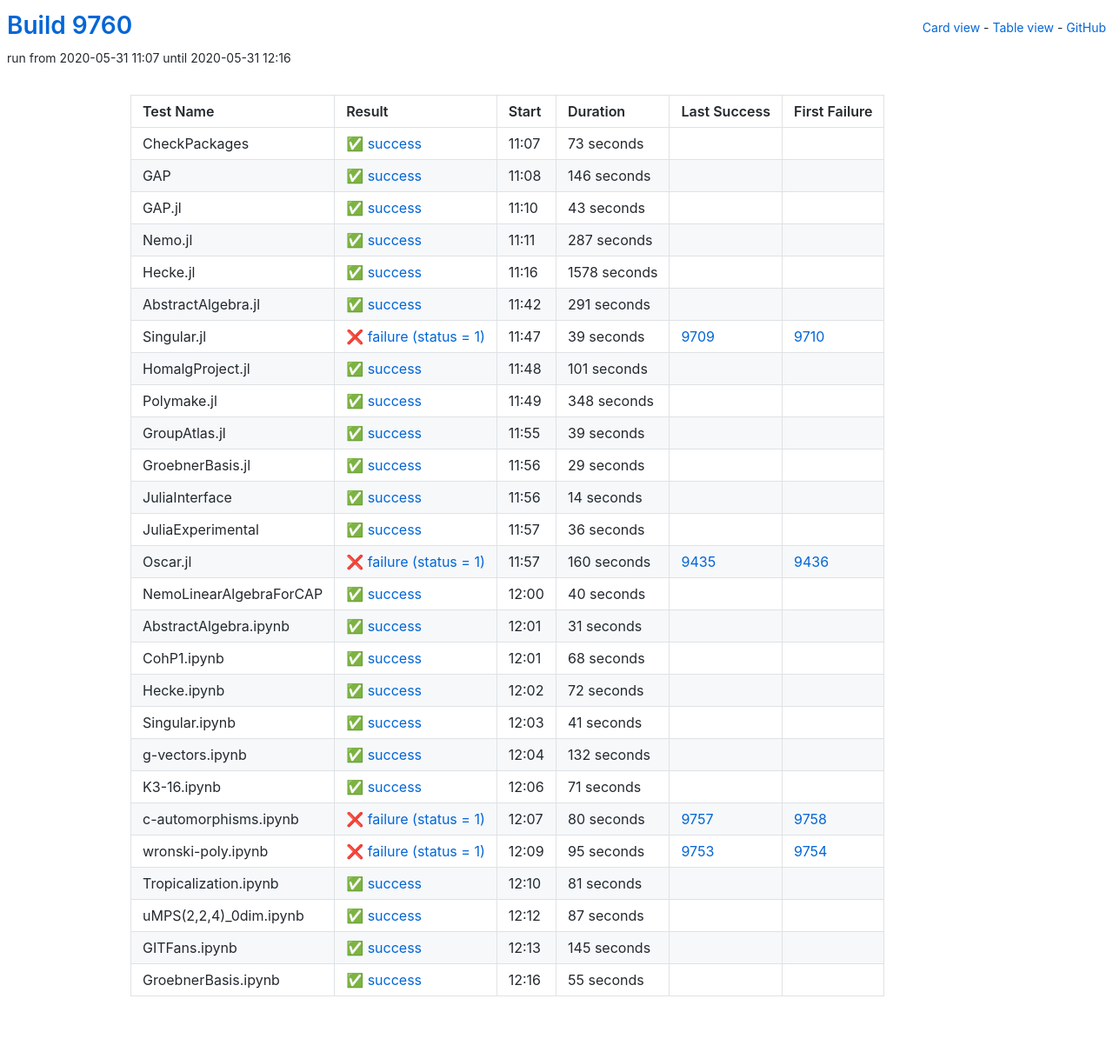
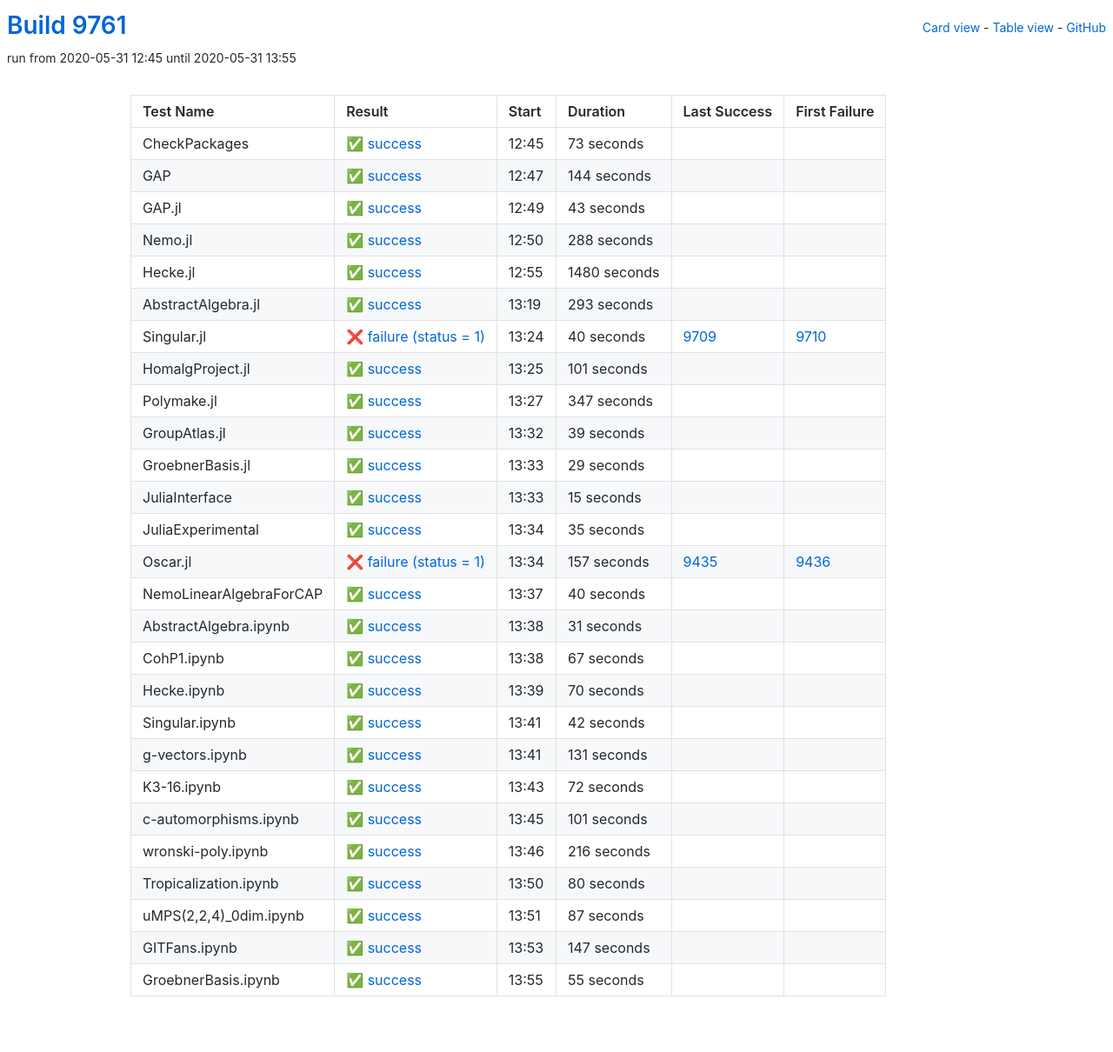
Before and after one commit to oscar-system/oscar-ci-status, a Jekyll site: the page built from table.html, in a window 1280 px wide. Shown: the whole page at 87% size. Built offline with Jekyll 4.4.1, drawn with Linux system fonts in a browser that asks for light colours.

Commit message:
Build 9761

```diff
--- a/_data/ci.yml
+++ b/_data/ci.yml
@@ -1,5 +1,5 @@
-build: 9760
-build_url: https://oscarci.mathematik.uni-kl.de/job/oscar/9760/
+build: 9761
+build_url: https://oscarci.mathematik.uni-kl.de/job/oscar/9761/
 job: oscar
 tests:
 - duration: 73
@@ -9,21 +9,21 @@
   id: checkpackages
   last_success: false
   last_success_url: null
-  log: https://oscarci.mathematik.uni-kl.de/job/oscar/9760/artifact/logs/build-9760/CheckPackages.log
+  log: https://oscarci.mathematik.uni-kl.de/job/oscar/9761/artifact/logs/build-9761/CheckPackages.log
   name: CheckPackages
-  start: 2020-05-31 11:07
+  start: 2020-05-31 12:45
   status: success
   success: true
-- duration: 146
+- duration: 144
   exitcode: 0
   first_failure: false
   first_failure_url: null
   id: gap
   last_success: false
   last_success_url: null
-  log: https://oscarci.mathematik.uni-kl.de/job/oscar/9760/artifact/logs/build-9760/GAP.log
+  log: https://oscarci.mathematik.uni-kl.de/job/oscar/9761/artifact/logs/build-9761/GAP.log
   name: GAP
-  start: 2020-05-31 11:08
+  start: 2020-05-31 12:47
   status: success
   success: true
 - duration: 43
@@ -33,57 +33,57 @@
   id: gap-jl
   last_success: false
   last_success_url: null
-  log: https://oscarci.mathematik.uni-kl.de/job/oscar/9760/artifact/logs/build-9760/GAP.jl.log
+  log: https://oscarci.mathematik.uni-kl.de/job/oscar/9761/artifact/logs/build-9761/GAP.jl.log
   name: GAP.jl
-  start: 2020-05-31 11:10
+  start: 2020-05-31 12:49
   status: success
   success: true
-- duration: 287
+- duration: 288
   exitcode: 0
   first_failure: false
   first_failure_url: null
   id: nemo-jl
   last_success: false
   last_success_url: null
-  log: https://oscarci.mathematik.uni-kl.de/job/oscar/9760/artifact/logs/build-9760/Nemo.jl.log
+  log: https://oscarci.mathematik.uni-kl.de/job/oscar/9761/artifact/logs/build-9761/Nemo.jl.log
   name: Nemo.jl
-  start: 2020-05-31 11:11
+  start: 2020-05-31 12:50
   status: success
   success: true
-- duration: 1578
+- duration: 1480
   exitcode: 0
   first_failure: false
   first_failure_url: null
   id: hecke-jl
   last_success: false
   last_success_url: null
-  log: https://oscarci.mathematik.uni-kl.de/job/oscar/9760/artifact/logs/build-9760/Hecke.jl.log
+  log: https://oscarci.mathematik.uni-kl.de/job/oscar/9761/artifact/logs/build-9761/Hecke.jl.log
   name: Hecke.jl
-  start: 2020-05-31 11:16
+  start: 2020-05-31 12:55
   status: success
   success: true
-- duration: 291
+- duration: 293
   exitcode: 0
   first_failure: false
   first_failure_url: null
   id: abstractalgebra-jl
   last_success: false
   last_success_url: null
-  log: https://oscarci.mathematik.uni-kl.de/job/oscar/9760/artifact/logs/build-9760/AbstractAlgebra.jl.log
+  log: https://oscarci.mathematik.uni-kl.de/job/oscar/9761/artifact/logs/build-9761/AbstractAlgebra.jl.log
   name: AbstractAlgebra.jl
-  start: 2020-05-31 11:42
+  start: 2020-05-31 13:19
   status: success
   success: true
-- duration: 39
+- duration: 40
   exitcode: 1
   first_failure: 9710
   first_failure_url: https://oscarci.mathematik.uni-kl.de/job/oscar/9710/
   id: singular-jl
   last_success: 9709
   last_success_url: https://oscarci.mathematik.uni-kl.de/job/oscar/9709/
-  log: https://oscarci.mathematik.uni-kl.de/job/oscar/9760/artifact/logs/build-9760/Singular.jl.log
+  log: https://oscarci.mathematik.uni-kl.de/job/oscar/9761/artifact/logs/build-9761/Singular.jl.log
   name: Singular.jl
-  start: 2020-05-31 11:47
+  start: 2020-05-31 13:24
   status: failure
   success: false
 - duration: 101
@@ -93,21 +93,21 @@
   id: homalgproject-jl
   last_success: false
   last_success_url: null
-  log: https://oscarci.mathematik.uni-kl.de/job/oscar/9760/artifact/logs/build-9760/HomalgProject.jl.log
+  log: https://oscarci.mathematik.uni-kl.de/job/oscar/9761/artifact/logs/build-9761/HomalgProject.jl.log
   name: HomalgProject.jl
-  start: 2020-05-31 11:48
+  start: 2020-05-31 13:25
   status: success
   success: true
-- duration: 348
+- duration: 347
   exitcode: 0
   first_failure: false
   first_failure_url: null
   id: polymake-jl
   last_success: false
   last_success_url: null
-  log: https://oscarci.mathematik.uni-kl.de/job/oscar/9760/artifact/logs/build-9760/Polymake.jl.log
+  log: https://oscarci.mathematik.uni-kl.de/job/oscar/9761/artifact/logs/build-9761/Polymake.jl.log
   name: Polymake.jl
-  start: 2020-05-31 11:49
+  start: 2020-05-31 13:27
   status: success
   success: true
 - duration: 39
@@ -117,9 +117,9 @@
   id: groupatlas-jl
   last_success: false
   last_success_url: null
-  log: https://oscarci.mathematik.uni-kl.de/job/oscar/9760/artifact/logs/build-9760/GroupAtlas.jl.log
+  log: https://oscarci.mathematik.uni-kl.de/job/oscar/9761/artifact/logs/build-9761/GroupAtlas.jl.log
   name: GroupAtlas.jl
-  start: 2020-05-31 11:55
+  start: 2020-05-31 13:32
   status: success
   success: true
 - duration: 29
@@ -129,45 +129,45 @@
   id: groebnerbasis-jl
   last_success: false
   last_success_url: null
-  log: https://oscarci.mathematik.uni-kl.de/job/oscar/9760/artifact/logs/build-9760/GroebnerBasis.jl.log
+  log: https://oscarci.mathematik.uni-kl.de/job/oscar/9761/artifact/logs/build-9761/GroebnerBasis.jl.log
   name: GroebnerBasis.jl
-  start: 2020-05-31 11:56
+  start: 2020-05-31 13:33
   status: success
   success: true
-- duration: 14
+- duration: 15
   exitcode: 0
   first_failure: false
   first_failure_url: null
   id: juliainterface
   last_success: false
   last_success_url: null
-  log: https://oscarci.mathematik.uni-kl.de/job/oscar/9760/artifact/logs/build-9760/JuliaInterface.log
+  log: https://oscarci.mathematik.uni-kl.de/job/oscar/9761/artifact/logs/build-9761/JuliaInterface.log
   name: JuliaInterface
-  start: 2020-05-31 11:56
+  start: 2020-05-31 13:33
   status: success
   success: true
-- duration: 36
+- duration: 35
   exitcode: 0
   first_failure: false
   first_failure_url: null
   id: juliaexperimental
   last_success: false
   last_success_url: null
-  log: https://oscarci.mathematik.uni-kl.de/job/oscar/9760/artifact/logs/build-9760/JuliaExperimental.log
+  log: https://oscarci.mathematik.uni-kl.de/job/oscar/9761/artifact/logs/build-9761/JuliaExperimental.log
   name: JuliaExperimental
-  start: 2020-05-31 11:57
+  start: 2020-05-31 13:34
   status: success
   success: true
-- duration: 160
+- duration: 157
   exitcode: 1
   first_failure: 9436
   first_failure_url: https://oscarci.mathematik.uni-kl.de/job/oscar/9436/
   id: oscar-jl
   last_success: 9435
   last_success_url: https://oscarci.mathematik.uni-kl.de/job/oscar/9435/
-  log: https://oscarci.mathematik.uni-kl.de/job/oscar/9760/artifact/logs/build-9760/Oscar.jl.log
+  log: https://oscarci.mathematik.uni-kl.de/job/oscar/9761/artifact/logs/build-9761/Oscar.jl.log
   name: Oscar.jl
-  start: 2020-05-31 11:57
+  start: 2020-05-31 13:34
   status: failure
   success: false
 - duration: 40
@@ -177,9 +177,9 @@
   id: nemolinearalgebraforcap
   last_success: false
   last_success_url: null
-  log: https://oscarci.mathematik.uni-kl.de/job/oscar/9760/artifact/logs/build-9760/NemoLinearAlgebraForCAP.log
+  log: https://oscarci.mathematik.uni-kl.de/job/oscar/9761/artifact/logs/build-9761/NemoLinearAlgebraForCAP.log
   name: NemoLinearAlgebraForCAP
-  start: 2020-05-31 12:00
+  start: 2020-05-31 13:37
   status: success
   success: true
 - duration: 31
@@ -189,105 +189,105 @@
   id: abstractalgebra-ipynb
   last_success: false
   last_success_url: null
-  log: https://oscarci.mathematik.uni-kl.de/job/oscar/9760/artifact/logs/build-9760/AbstractAlgebra.ipynb.log
+  log: https://oscarci.mathematik.uni-kl.de/job/oscar/9761/artifact/logs/build-9761/AbstractAlgebra.ipynb.log
   name: AbstractAlgebra.ipynb
-  start: 2020-05-31 12:01
+  start: 2020-05-31 13:38
   status: success
   success: true
-- duration: 68
+- duration: 67
   exitcode: 0
   first_failure: false
   first_failure_url: null
   id: cohp1-ipynb
   last_success: false
   last_success_url: null
-  log: https://oscarci.mathematik.uni-kl.de/job/oscar/9760/artifact/logs/build-9760/CohP1.ipynb.log
+  log: https://oscarci.mathematik.uni-kl.de/job/oscar/9761/artifact/logs/build-9761/CohP1.ipynb.log
   name: CohP1.ipynb
-  start: 2020-05-31 12:01
+  start: 2020-05-31 13:38
+  status: success
+  success: true
+- duration: 70
+  exitcode: 0
+  first_failure: false
+  first_failure_url: null
+  id: hecke-ipynb
+  last_success: false
+  last_success_url: null
+  log: https://oscarci.mathematik.uni-kl.de/job/oscar/9761/artifact/logs/build-9761/Hecke.ipynb.log
+  name: Hecke.ipynb
+  start: 2020-05-31 13:39
+  status: success
+  success: true
+- duration: 42
+  exitcode: 0
+  first_failure: false
+  first_failure_url: null
+  id: singular-ipynb
+  last_success: false
+  last_success_url: null
+  log: https://oscarci.mathematik.uni-kl.de/job/oscar/9761/artifact/logs/build-9761/Singular.ipynb.log
+  name: Singular.ipynb
+  start: 2020-05-31 13:41
+  status: success
+  success: true
+- duration: 131
+  exitcode: 0
+  first_failure: false
+  first_failure_url: null
+  id: g-vectors-ipynb
+  last_success: false
+  last_success_url: null
+  log: https://oscarci.mathematik.uni-kl.de/job/oscar/9761/artifact/logs/build-9761/g-vectors.ipynb.log
+  name: g-vectors.ipynb
+  start: 2020-05-31 13:41
   status: success
   success: true
 - duration: 72
   exitcode: 0
   first_failure: false
   first_failure_url: null
-  id: hecke-ipynb
+  id: k3-16-ipynb
   last_success: false
   last_success_url: null
-  log: https://oscarci.mathematik.uni-kl.de/job/oscar/9760/artifact/logs/build-9760/Hecke.ipynb.log
-  name: Hecke.ipynb
-  start: 2020-05-31 12:02
+  log: https://oscarci.mathematik.uni-kl.de/job/oscar/9761/artifact/logs/build-9761/K3-16.ipynb.log
+  name: K3-16.ipynb
+  start: 2020-05-31 13:43
   status: success
   success: true
-- duration: 41
+- duration: 101
   exitcode: 0
   first_failure: false
   first_failure_url: null
-  id: singular-ipynb
+  id: c-automorphisms-ipynb
   last_success: false
   last_success_url: null
-  log: https://oscarci.mathematik.uni-kl.de/job/oscar/9760/artifact/logs/build-9760/Singular.ipynb.log
-  name: Singular.ipynb
-  start: 2020-05-31 12:03
+  log: https://oscarci.mathematik.uni-kl.de/job/oscar/9761/artifact/logs/build-9761/c-automorphisms.ipynb.log
+  name: c-automorphisms.ipynb
+  start: 2020-05-31 13:45
   status: success
   success: true
-- duration: 132
+- duration: 216
   exitcode: 0
   first_failure: false
   first_failure_url: null
-  id: g-vectors-ipynb
+  id: wronski-poly-ipynb
   last_success: false
   last_success_url: null
-  log: https://oscarci.mathematik.uni-kl.de/job/oscar/9760/artifact/logs/build-9760/g-vectors.ipynb.log
-  name: g-vectors.ipynb
-  start: 2020-05-31 12:04
-  status: success
-  success: true
-- duration: 71
-  exitcode: 0
-  first_failure: false
-  first_failure_url: null
-  id: k3-16-ipynb
-  last_success: false
-  last_success_url: null
-  log: https://oscarci.mathematik.uni-kl.de/job/oscar/9760/artifact/logs/build-9760/K3-16.ipynb.log
-  name: K3-16.ipynb
-  start: 2020-05-31 12:06
+  log: https://oscarci.mathematik.uni-kl.de/job/oscar/9761/artifact/logs/build-9761/wronski-poly.ipynb.log
+  name: wronski-poly.ipynb
+  start: 2020-05-31 13:46
   status: success
   success: true
 - duration: 80
-  exitcode: 1
-  first_failure: 9758
-  first_failure_url: https://oscarci.mathematik.uni-kl.de/job/oscar/9758/
-  id: c-automorphisms-ipynb
-  last_success: 9757
-  last_success_url: https://oscarci.mathematik.uni-kl.de/job/oscar/9757/
-  log: https://oscarci.mathematik.uni-kl.de/job/oscar/9760/artifact/logs/build-9760/c-automorphisms.ipynb.log
-  name: c-automorphisms.ipynb
-  start: 2020-05-31 12:07
-  status: failure
-  success: false
-- duration: 95
-  exitcode: 1
-  first_failure: 9754
-  first_failure_url: https://oscarci.mathematik.uni-kl.de/job/oscar/9754/
-  id: wronski-poly-ipynb
-  last_success: 9753
-  last_success_url: https://oscarci.mathematik.uni-kl.de/job/oscar/9753/
-  log: https://oscarci.mathematik.uni-kl.de/job/oscar/9760/artifact/logs/build-9760/wronski-poly.ipynb.log
-  name: wronski-poly.ipynb
-  start: 2020-05-31 12:09
-  status: failure
-  success: false
-- duration: 81
   exitcode: 0
   first_failure: false
   first_failure_url: null
   id: tropicalization-ipynb
   last_success: false
   last_success_url: null
-  log: https://oscarci.mathematik.uni-kl.de/job/oscar/9760/artifact/logs/build-9760/Tropicalization.ipynb.log
+  log: https://oscarci.mathematik.uni-kl.de/job/oscar/9761/artifact/logs/build-9761/Tropicalization.ipynb.log
   name: Tropicalization.ipynb
-  start: 2020-05-31 12:10
+  start: 2020-05-31 13:50
   status: success
   success: true
 - duration: 87
@@ -297,21 +297,21 @@
   id: umps-2-2-4-0dim-ipynb
   last_success: false
   last_success_url: null
-  log: https://oscarci.mathematik.uni-kl.de/job/oscar/9760/artifact/logs/build-9760/uMPS-2-2-4-_0dim.ipynb.log
+  log: https://oscarci.mathematik.uni-kl.de/job/oscar/9761/artifact/logs/build-9761/uMPS-2-2-4-_0dim.ipynb.log
   name: uMPS(2,2,4)_0dim.ipynb
-  start: 2020-05-31 12:12
+  start: 2020-05-31 13:51
   status: success
   success: true
-- duration: 145
+- duration: 147
   exitcode: 0
   first_failure: false
   first_failure_url: null
   id: gitfans-ipynb
   last_success: false
   last_success_url: null
-  log: https://oscarci.mathematik.uni-kl.de/job/oscar/9760/artifact/logs/build-9760/GITFans.ipynb.log
+  log: https://oscarci.mathematik.uni-kl.de/job/oscar/9761/artifact/logs/build-9761/GITFans.ipynb.log
   name: GITFans.ipynb
-  start: 2020-05-31 12:13
+  start: 2020-05-31 13:53
   status: success
   success: true
 - duration: 55
@@ -321,8 +321,8 @@
   id: groebnerbasis-ipynb
   last_success: false
   last_success_url: null
-  log: https://oscarci.mathematik.uni-kl.de/job/oscar/9760/artifact/logs/build-9760/GroebnerBasis.ipynb.log
+  log: https://oscarci.mathematik.uni-kl.de/job/oscar/9761/artifact/logs/build-9761/GroebnerBasis.ipynb.log
   name: GroebnerBasis.ipynb
-  start: 2020-05-31 12:16
+  start: 2020-05-31 13:55
   status: success
   success: true
```
Also changed, not shown: README.md.
